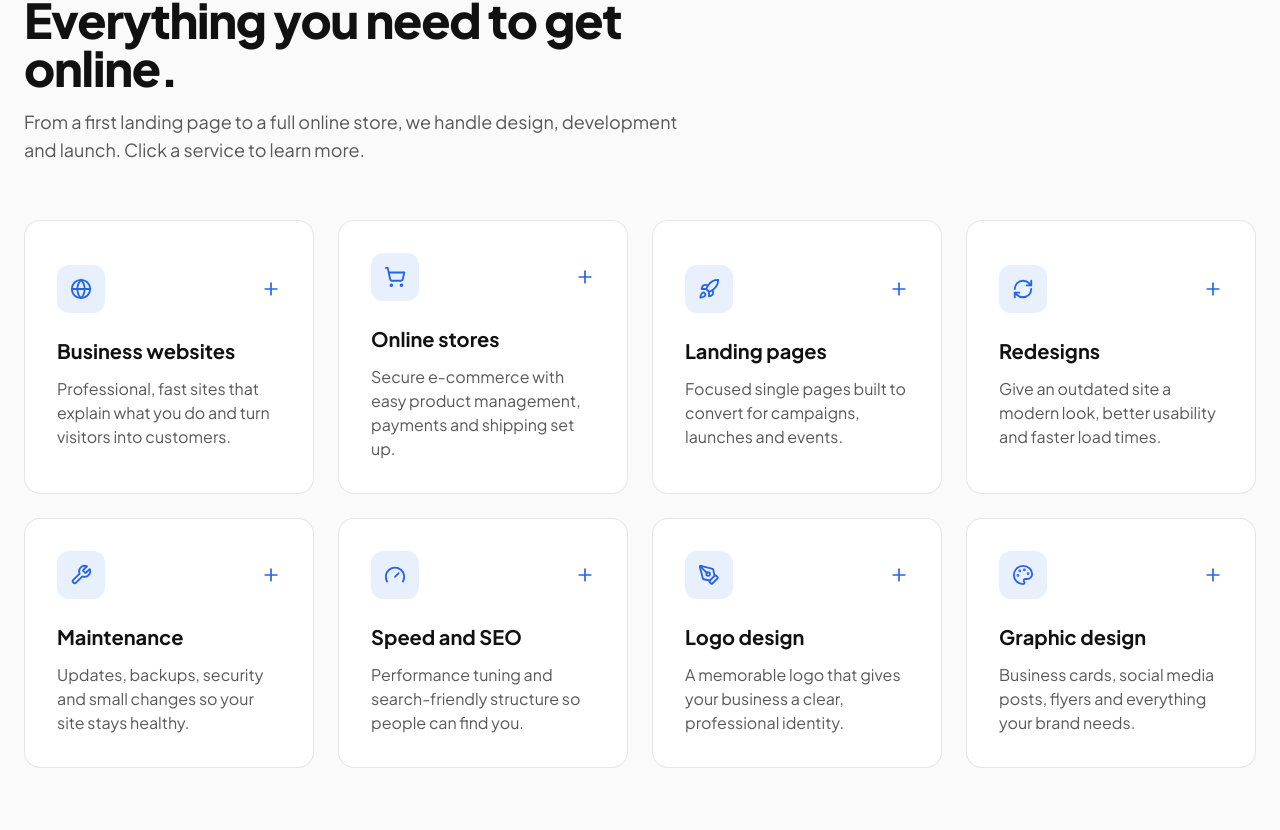
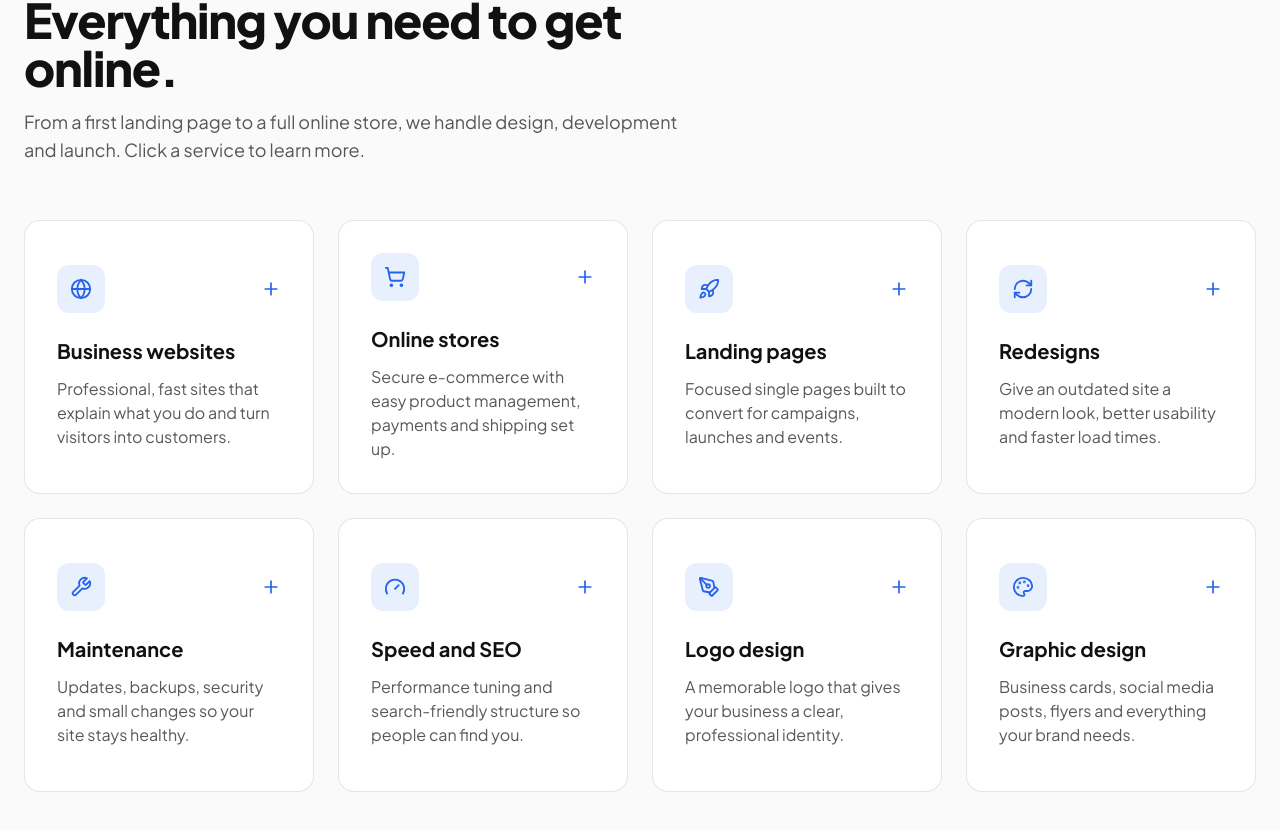
Before and after one commit to shkrelinuri/atomic-marketing, a React (Vite) app: page / in a window 1280 px wide. Shown: the part 964-1794 px from the top of the page. Built offline with nearby package versions, Linux system fonts and the light colour scheme.

Commit message:
Services: only the opened card grows, collapsed cards equal height

```diff
--- a/src/components/Services.jsx
+++ b/src/components/Services.jsx
@@ -1,4 +1,4 @@
-import { useState } from "react";
+import { useEffect, useRef, useState } from "react";
 import { AnimatePresence, motion } from "framer-motion";
 import { Gauge, Globe, Palette, PenTool, Plus, RefreshCw, Rocket, ShoppingCart, Wrench } from "lucide-react";
 import { useContent } from "../i18n/LanguageContext";
@@ -12,12 +12,30 @@ export default function Services() {
   const { services } = useContent();
   // Index of the card whose longer description is open (one at a time)
   const [open, setOpen] = useState(null);
+  const listRef = useRef(null);
+
+  // Give every collapsed card the height of the tallest one, so opening a card only grows that card
+  useEffect(() => {
+    const list = listRef.current;
+    if (!list) return;
+    const measure = () => {
+      const btns = [...list.querySelectorAll("[data-card-button]")];
+      btns.forEach((b) => (b.style.minHeight = "0px"));
+      const max = Math.max(...btns.map((b) => b.offsetHeight));
+      btns.forEach((b) => (b.style.minHeight = `${max}px`));
+    };
+    measure();
+    const ro = new ResizeObserver(measure);
+    ro.observe(list);
+    document.fonts?.ready.then(measure);
+    return () => ro.disconnect();
+  }, [services]);
 
   return (
     <section id="services" className="mx-auto max-w-7xl px-6 py-24 sm:py-32">
       <SectionHeading eyebrow={services.eyebrow} title={services.title} description={services.description} />
 
-      <ul className="mt-14 grid gap-6 sm:grid-cols-2 lg:grid-cols-4">
+      <ul ref={listRef} className="mt-14 grid items-start gap-6 sm:grid-cols-2 lg:grid-cols-4">
         {services.items.map((item, i) => {
           const Icon = icons[item.icon];
           const isOpen = open === i;
@@ -25,7 +43,7 @@ export default function Services() {
             <Reveal as="li" key={item.title} delay={(i % 4) * 0.1}>
               {/* Card lifts with a soft shadow on hover; click opens the longer description */}
               <article
-                className={`group flex h-full flex-col rounded-2xl border bg-white transition-all duration-300 hover:-translate-y-2 hover:shadow-xl hover:shadow-ink/10 motion-reduce:transition-none motion-reduce:hover:translate-y-0 dark:bg-paper/[0.03] dark:hover:shadow-black/40 ${
+                className={`group rounded-2xl border bg-white transition-all duration-300 hover:-translate-y-2 hover:shadow-xl hover:shadow-ink/10 motion-reduce:transition-none motion-reduce:hover:translate-y-0 dark:bg-paper/[0.03] dark:hover:shadow-black/40 ${
                   isOpen ? "border-accent" : "border-ink/10 dark:border-paper/10"
                 }`}
               >
@@ -34,7 +52,8 @@ export default function Services() {
                   onClick={() => setOpen(isOpen ? null : i)}
                   aria-expanded={isOpen}
                   aria-controls={`service-panel-${i}`}
-                  className="block w-full flex-1 rounded-2xl p-8 text-left"
+                  data-card-button
+                  className="block w-full rounded-2xl p-8 text-left"
                 >
                   <div className="mb-6 flex items-center justify-between">
                     <div
```
